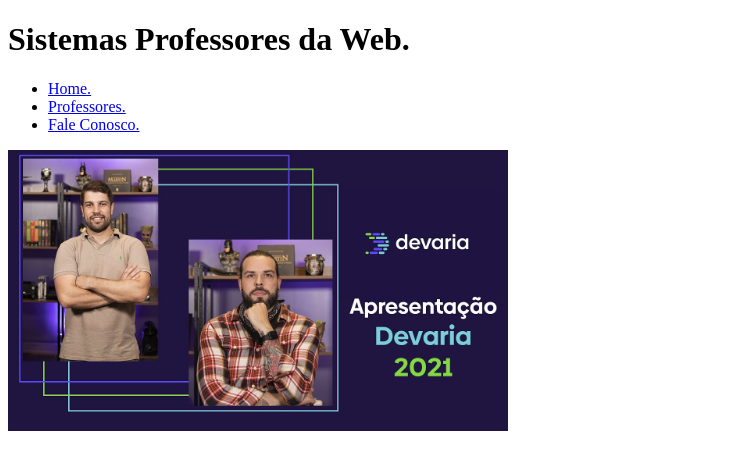
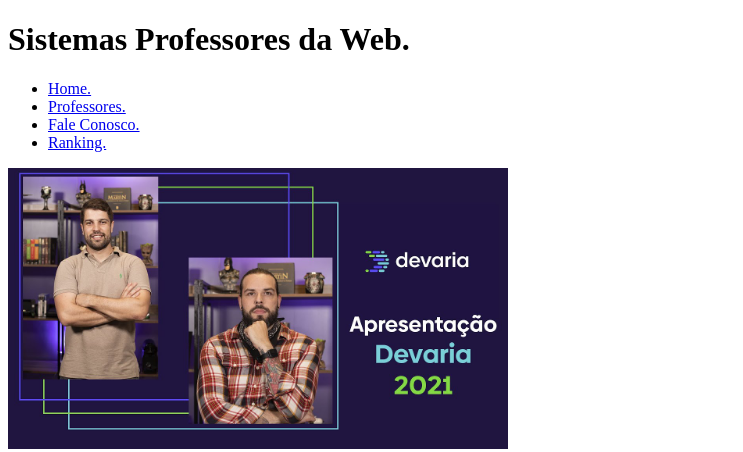
Before and after one commit to ALSANhub/ProjetoDevariaWeb, a plain HTML site: page professores.html in a window 1280 px wide. Shown: the top 452 px of the page, without its empty margins (0-743 px from the left). Drawn offline with Linux system fonts and the light colour scheme.

Commit message:
adção da pag DevStars

```diff
--- a/professores.html
+++ b/professores.html
@@ -15,7 +15,7 @@
                 <li><a href="index.html"> Home.</a></li>
                 <li><a href="professores.html">Professores.</a></li>
                 <li><a href="FAC.html">Fale Conosco.</a></li>
-
+                <li><a href="devStars.html">Ranking.</a></li>
             </ul>
         </nav>
 
```
